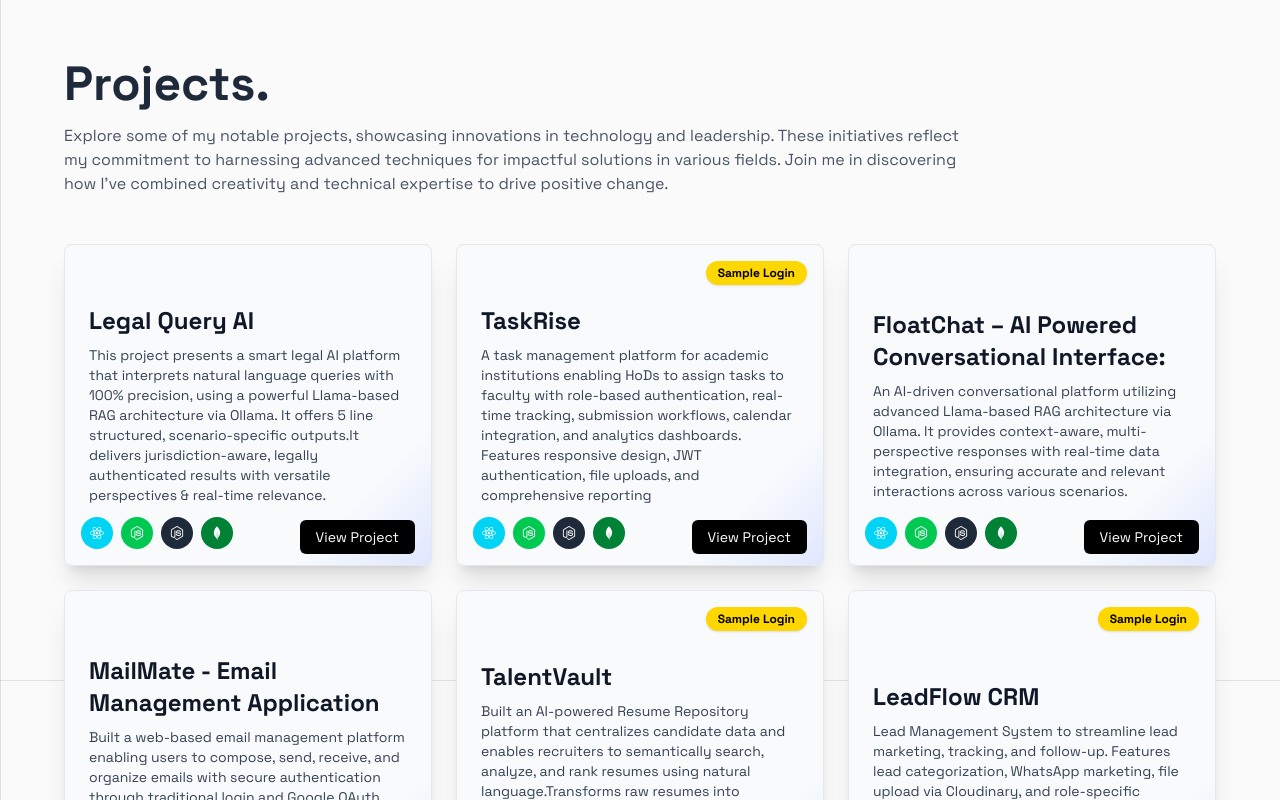
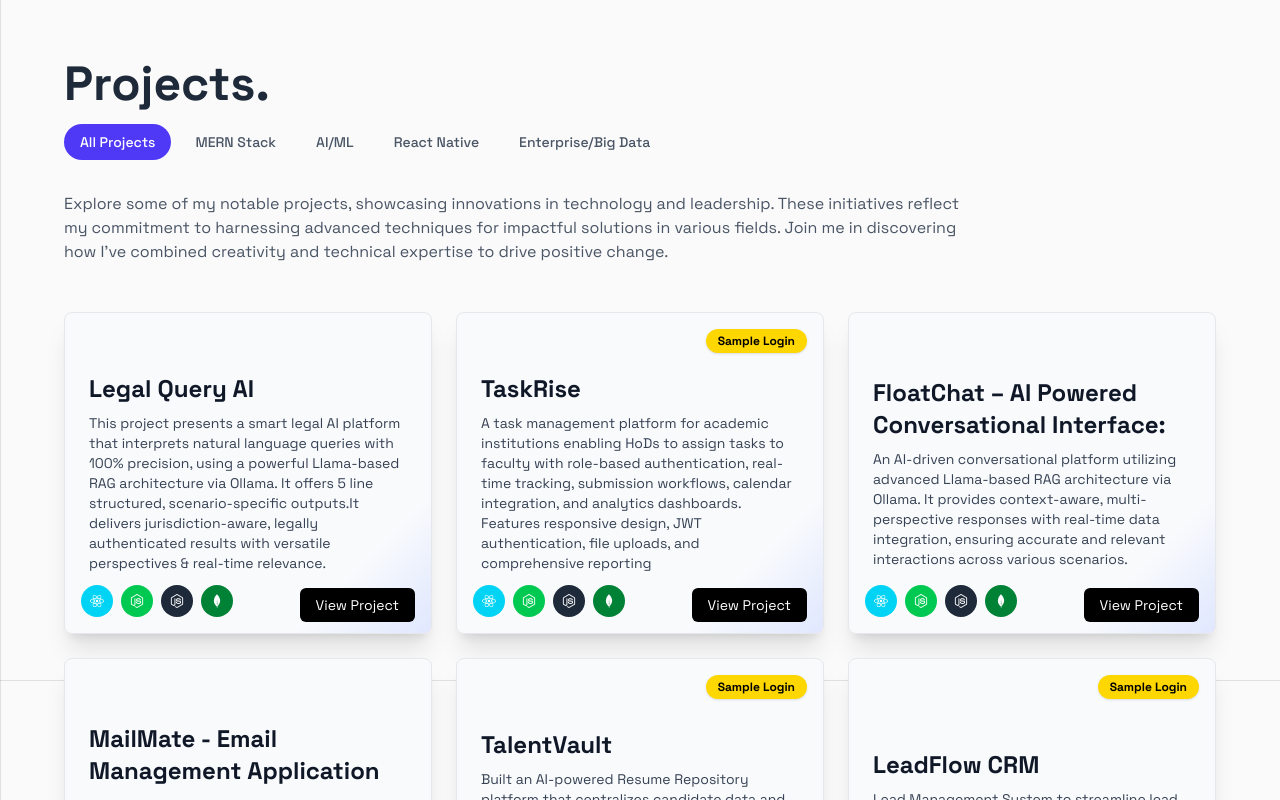
Before and after one commit to Nithish-1622/Nithish-Portfolio, a React (Vite) app: page / in a window 1280 px wide. Shown: the part 1720-2520 px from the top of the page. Built offline with nearby package versions, Linux system fonts and the light colour scheme; a web font is replaced by a local one.

Commit message:
feat : add new certificate

```diff
--- a/src/components/Experience.jsx
+++ b/src/components/Experience.jsx
@@ -141,6 +141,13 @@ const Experience = () => {
   ];
 
   const certifications = [
+    {
+      domain: "Cloud Computing",
+      cert: "Azure AI-201 Cloud Developer Associate",
+      org: "Microsoft",
+      date: "Sept 2026",
+      url: "#",
+    },
     {
       domain: "Python",
       cert: "Advanced Diploma in Python Programming ADPP",
--- a/src/components/Projects.jsx
+++ b/src/components/Projects.jsx
@@ -1,6 +1,35 @@
 import React, { useState } from "react";
 import { FaReact, FaPython, FaJs, FaNodeJs, FaDatabase } from "react-icons/fa";
 import { SiTensorflow, SiFlask, SiMongodb, SiArduino } from "react-icons/si";
+
+// Category definitions based on technology stacks
+const categories = [
+  { id: "all", label: "All Projects" },
+  { id: "mern", label: "MERN Stack" },
+  { id: "ai-ml", label: "AI/ML" },
+  { id: "react-native", label: "React Native" },
+  { id: "enterprise", label: "Enterprise/Big Data" },
+];
+
+// Tech stack to category mapping
+const techToCategory = {
+  // MERN Stack
+  React: "mern",
+  Node: "mern",
+  Express: "mern",
+  MongoDB: "mern",
+  // AI/ML
+  Python: "ai-ml",
+  TensorFlow: "ai-ml",
+  Flask: "ai-ml",
+  FastAPI: "ai-ml",
+  // React Native
+  ReactNative: "react-native",
+  // Enterprise/Big Data
+  Kafka: "enterprise",
+  PostgreSQL: "enterprise",
+  Docker: "enterprise",
+};
 
 // Unique placeholder images for each project (replace with your own if available)
 
@@ -25,6 +54,7 @@ const projectsData = [
     // image: placeholderImages[5],
     techs: ["React", "Node", "Express", "MongoDB"],
     link: "https://play.google.com/store/apps/details?id=com.vijayguhan.fourtrip",
+    category: "ai-ml",
 
   },
   {
@@ -40,6 +70,7 @@ const projectsData = [
       { label: "Email", value: "gshobana" },
       { label: "Password", value: "123", role: "Faculty" },
     ],
+    category: "mern",
   },
   {
     title: "FloatChat – AI Powered Conversational Interface:",
@@ -48,6 +79,7 @@ const projectsData = [
     // image: placeholderImages[5],
     techs: ["React", "Node", "Express", "MongoDB"],
     link: "https://play.google.com/store/apps/details?id=com.vijayguhan.fourtrip",
+    category: "ai-ml",
 
   },
     {
@@ -57,7 +89,7 @@ const projectsData = [
     // image: placeholderImages[5],
     techs: ["React", "Node", "Express", "MongoDB"],
     link: "https://play.google.com/store/apps/details?id=com.vijayguhan.fourtrip",
-
+    category: "mern",
   },
 
   {
@@ -71,6 +103,7 @@ const projectsData = [
       { label: "Email", value: "anuj@gmail" },
       { label: "Password", value: "anuj@123" },
     ],
+    category: "mern",
   },
   {
     title: "LeadFlow CRM",
@@ -85,6 +118,7 @@ const projectsData = [
       { label: "Admin Email", value: "manish10@gmail.com" },
       { label: "Password", value: "1234" },
     ],
+    category: "mern",
   },
   {
     title: "MetalliSense",
@@ -98,9 +132,8 @@ const projectsData = [
       { label: "Password", value: "1234" },
       { label: "Manager Username", value: "24Gilbarco002" },
       { label: "Password", value: "123" },
-      { label: "Employee Username", value: "24Gilbarco003" },
-      { label: "Password", value: "user@123" },
     ],
+    category: "mern",
   },
   {
     title: "Revozen - Tyre Fitment Center",
@@ -119,6 +152,7 @@ const projectsData = [
       { label: "Individual User Email", value: "manishrahul1705@gmail.com" },
       { label: "Individual Password", value: "1234567890" },
     ],
+    category: "mern",
   },
   {
     title: "StockVision (HDFC)",
@@ -127,24 +161,28 @@ const projectsData = [
     // image: placeholderImages[5],
     techs: ["React Native", "Node", "Express", "MongoDB"],
     link: "https://bse-stocks.vercel.app",
+    category: "react-native",
   },
   {
     title: "Aegis Runtime",
     description:
       "A distributed runtime intelligence platform that captures and analyzes real-time system events using event-driven architecture. It enables trace-based monitoring, timeline reconstruction, and deep observability across microservices using Kafka streams and scalable backend services.",
     techs: ["Kafka", "Node", "Express", "PostgreSQL", "Docker"],
+    category: "enterprise",
   },
   {
     title: "RoadWatch",
     description:
       "An AI-powered road safety monitoring system that detects potholes, damages, and anomalies using computer vision. It helps authorities track road conditions in real-time and enables proactive maintenance through intelligent analytics and alerts.",
     techs: ["Python", "TensorFlow", "React", "Flask"],
+    category: "ai-ml",
   },
   {
     title: "VigilX",
     description:
       "A smart security intelligence platform designed for real-time threat detection and anomaly analysis. It integrates AI models to monitor system behavior, enforce RBAC, and provide actionable insights for proactive defense in modern applications.",
     techs: ["React", "Python", "FastAPI", "MongoDB"],
+    category: "ai-ml",
   },
 ];
 
@@ -155,12 +193,33 @@ const Projects = () => {
     title: "",
   });
 
+  const [selectedCategory, setSelectedCategory] = useState("all");
+
+  const filteredProjects = selectedCategory === "all"
+    ? projectsData
+    : projectsData.filter((project) => project.category === selectedCategory);
+
   return (
     <div className="py-16 px-4 md:px-8 lg:px-16 bg-transparent">
       <div className="max-w-7xl mx-auto">
         <h1 className="text-4xl md:text-5xl font-bold text-gray-800 mb-4">
           Projects.
         </h1>
+        <div className="flex flex-wrap gap-2 mb-8">
+          {categories.map((category) => (
+            <button
+              key={category.id}
+              onClick={() => setSelectedCategory(category.id)}
+              className={`px-4 py-2 rounded-full text-sm font-medium transition-colors ${
+                selectedCategory === category.id
+                  ? "bg-indigo-600 text-white"
+                  : "text-gray-600 hover:bg-gray-100 hover:text-gray-800"
+              }`}
+            >
+              {category.label}
+            </button>
+          ))}
+        </div>
         <p className="text-gray-600 mb-12 max-w-4xl">
           Explore some of my notable projects, showcasing innovations in
           technology and leadership. These initiatives reflect my commitment to
@@ -169,7 +228,7 @@ const Projects = () => {
           technical expertise to drive positive change.
         </p>
         <div className="grid grid-cols-1 md:grid-cols-2 lg:grid-cols-3 gap-6">
-          {projectsData.map((project, index) => (
+          {filteredProjects.map((project, index) => (
             <div
               key={index}
               className="rounded-lg overflow-hidden shadow-xl bg-black relative group"
```
